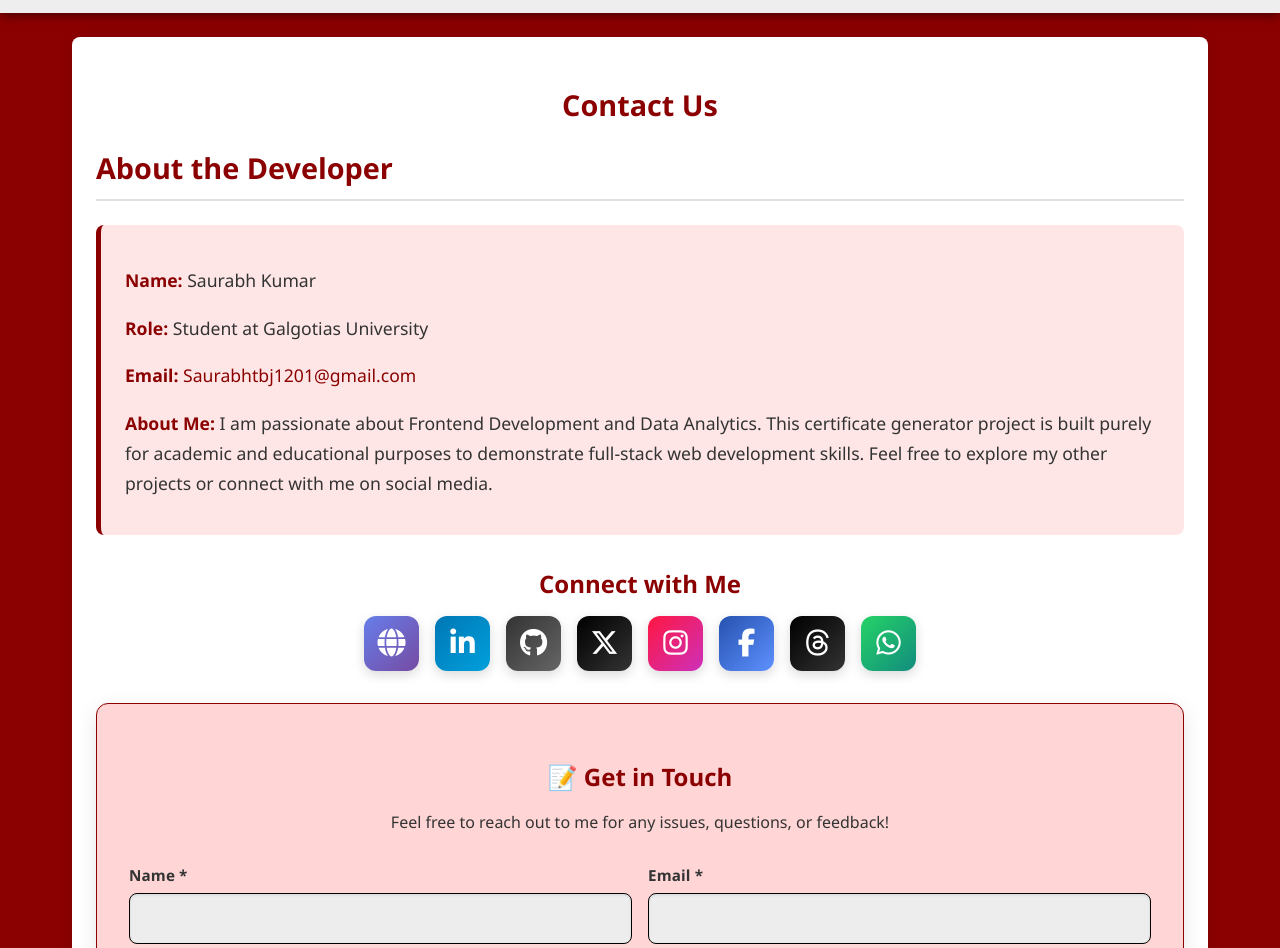
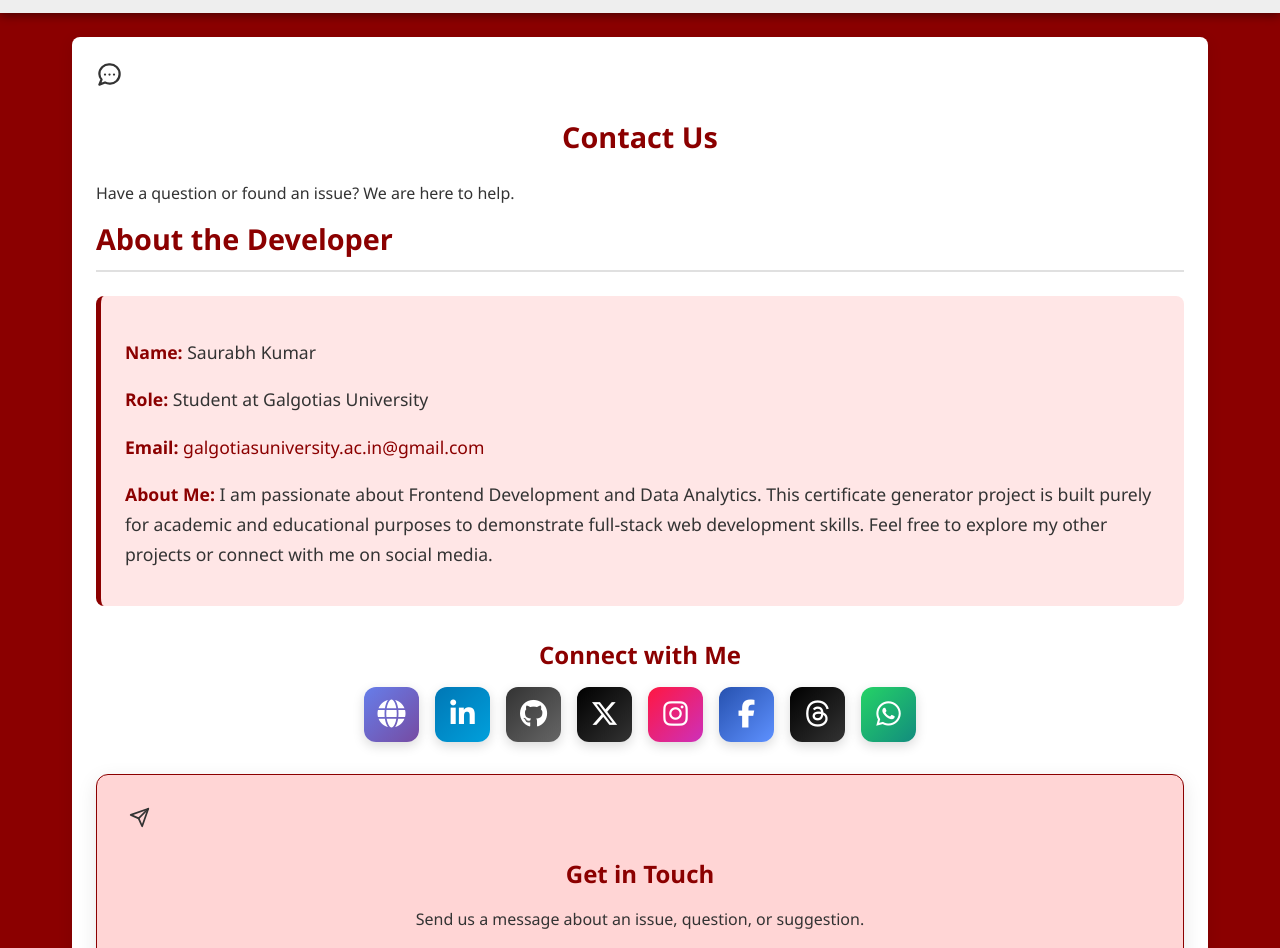
Before and after one commit to Saurabhtbj1201/galgotias-university-certificate, a plain HTML site: page frontend/contact.html in a window 1280 px wide. Shown: the part 64-1012 px from the top of the page. Drawn offline with Linux system fonts and the light colour scheme; a script that the page names is missing.

Commit message:
improve contact page and footer links

```diff
--- a/frontend/contact.html
+++ b/frontend/contact.html
@@ -39,7 +39,7 @@
     <meta name="google-adsense-account" content="ca-pub-9261420035824805">
 </head>
 
-<body>
+<body class="contact-page">
     <div id="popupMessage" class="popup"></div>
     <header>
         <div class="logo">
@@ -73,15 +73,24 @@
 
     <main>
         <section class="contact-section">
-            <h2>Contact Us</h2>
+            <div class="contact-page-heading">
+                <div class="contact-page-heading-icon" aria-hidden="true">
+                    <svg xmlns="http://www.w3.org/2000/svg" width="27" height="27" viewBox="0 0 24 24" fill="none" stroke="currentColor" stroke-width="2" stroke-linecap="round" stroke-linejoin="round"><path d="M21 11.5a8.4 8.4 0 0 1-9 8.5 9.4 9.4 0 0 1-4-.9L3 21l1.9-4.6A8.3 8.3 0 0 1 3 11.5a8.5 8.5 0 0 1 9-8.5 8.5 8.5 0 0 1 9 8.5Z"/><path d="M8 12h.01M12 12h.01M16 12h.01"/></svg>
+                </div>
+                <div>
+                    <h2>Contact Us</h2>
+                    <p>Have a question or found an issue? We are here to help.</p>
+                </div>
+            </div>
 
             <div class="contact-block" id="directions">
+                <div class="contact-profile">
 
                 <h3>About the Developer</h3>
                 <div class="developer-info">
                     <p><strong>Name:</strong> Saurabh Kumar</p>
                     <p><strong>Role:</strong> Student at Galgotias University</p>
-                    <p><strong>Email:</strong> <a href="mailto:saurabhtbj1201@gmail.com"> Saurabhtbj1201@gmail.com</a>
+                    <p><strong>Email:</strong> <a href="mailto:galgotiasuniversity.ac.in@gmail.com">galgotiasuniversity.ac.in@gmail.com</a>
                     </p>
                     <p><strong>About Me:</strong> I am passionate about Frontend Development and Data Analytics.
                         This certificate generator project is built purely for academic and educational purposes to
@@ -127,9 +136,18 @@
                     </div>
                 </div>
 
+                </div>
+
                 <div class="feedback-form-container">
-                    <h4>📝 Get in Touch</h4>
-                    <p>Feel free to reach out to me for any issues, questions, or feedback!</p>
+                    <div class="feedback-heading">
+                        <span class="feedback-heading-icon" aria-hidden="true">
+                            <svg xmlns="http://www.w3.org/2000/svg" width="21" height="21" viewBox="0 0 24 24" fill="none" stroke="currentColor" stroke-width="2" stroke-linecap="round" stroke-linejoin="round"><path d="m22 2-7 20-4-9-9-4Z"/><path d="M22 2 11 13"/></svg>
+                        </span>
+                        <div>
+                            <h4>Get in Touch</h4>
+                            <p>Send us a message about an issue, question, or suggestion.</p>
+                        </div>
+                    </div>
                     <form class="feedback-form" id="feedbackForm">
                         <div class="form-row">
                             <div class="form-group">
@@ -263,8 +281,10 @@
             </div>
             <div class="footer-section reach-us">
                 <h3>REACH US</h3>
-                <p><a href="tel:9798024301">9798024301</a></p>
                 <p><a href="mailto:galgotiasuniversity.ac.in@gmail.com">galgotiasuniversity.ac.in@gmail.com</a></p>
+                <p><a href="https://www.gu-saurabh.tech/portfolio" target="_blank" rel="noopener noreferrer">Portfolio</a></p>
+                <p><a href="https://www.gu-saurabh.tech/blog" target="_blank" rel="noopener noreferrer">Blogs</a></p>
+                <p><a href="https://www.gu-saurabh.tech/project/fc974097-5f62-4074-878e-042492ba4232" target="_blank" rel="noopener noreferrer">About it</a></p>
             </div>
             <div class="footer-section locate-us">
                 <h3>LOCATE US</h3>
```
